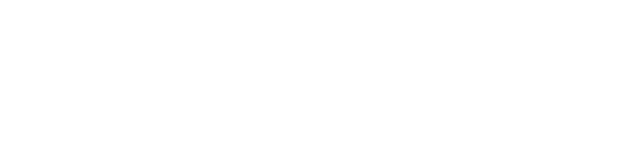
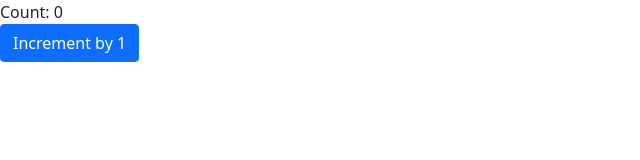
Before and after one commit to jimxshaw/samples-vue, a plain HTML site: page vue2/components/index.html in a window 1280 px wide. Shown: the whole page, without its empty margins (0-640 px from the left). Drawn offline with nearby package versions, Linux system fonts and the light colour scheme.

Commit message:
vue2: add counter component.

```diff
--- a/vue2/components/index.html
+++ b/vue2/components/index.html
@@ -10,14 +10,33 @@
 
 <body>
   <div id="app">
-
+    <counter></counter>
   </div>
 
   <script>
+    var counter = Vue.component('counter', {
+      template: `
+        <div>
+          <div>Count: {{this.count}}</div>
+          <button class="btn btn-primary" @click="increment">Increment by 1</button>
+        </div>
+      `,
+      data() {
+        return {
+          count: 0
+        }
+      },
+      methods: {
+        increment() {
+          this.count++
+        }
+      }
+    })
+
     var app = new Vue({
       el: '#app',
-      data: {
-
+      components: {
+        counter
       }
     })
   </script>
```
Also changed, not shown: 1 other file.
